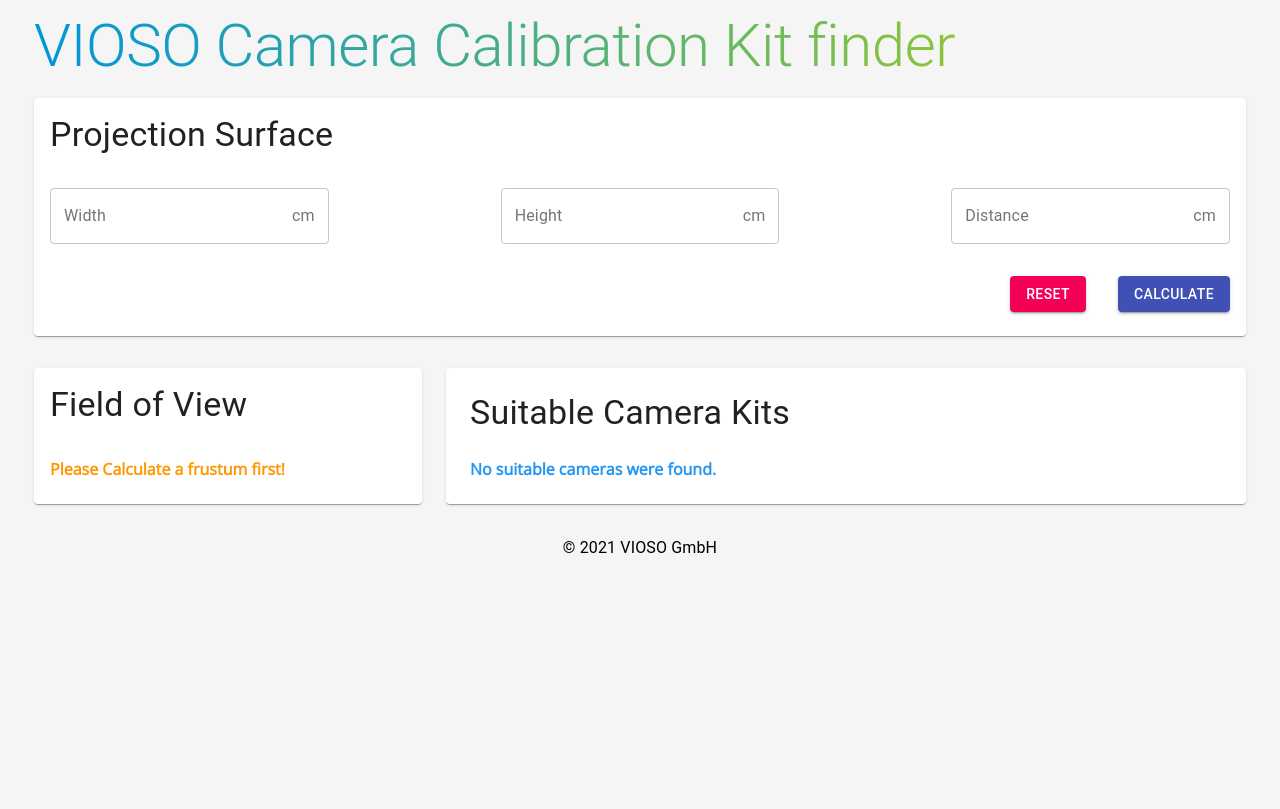
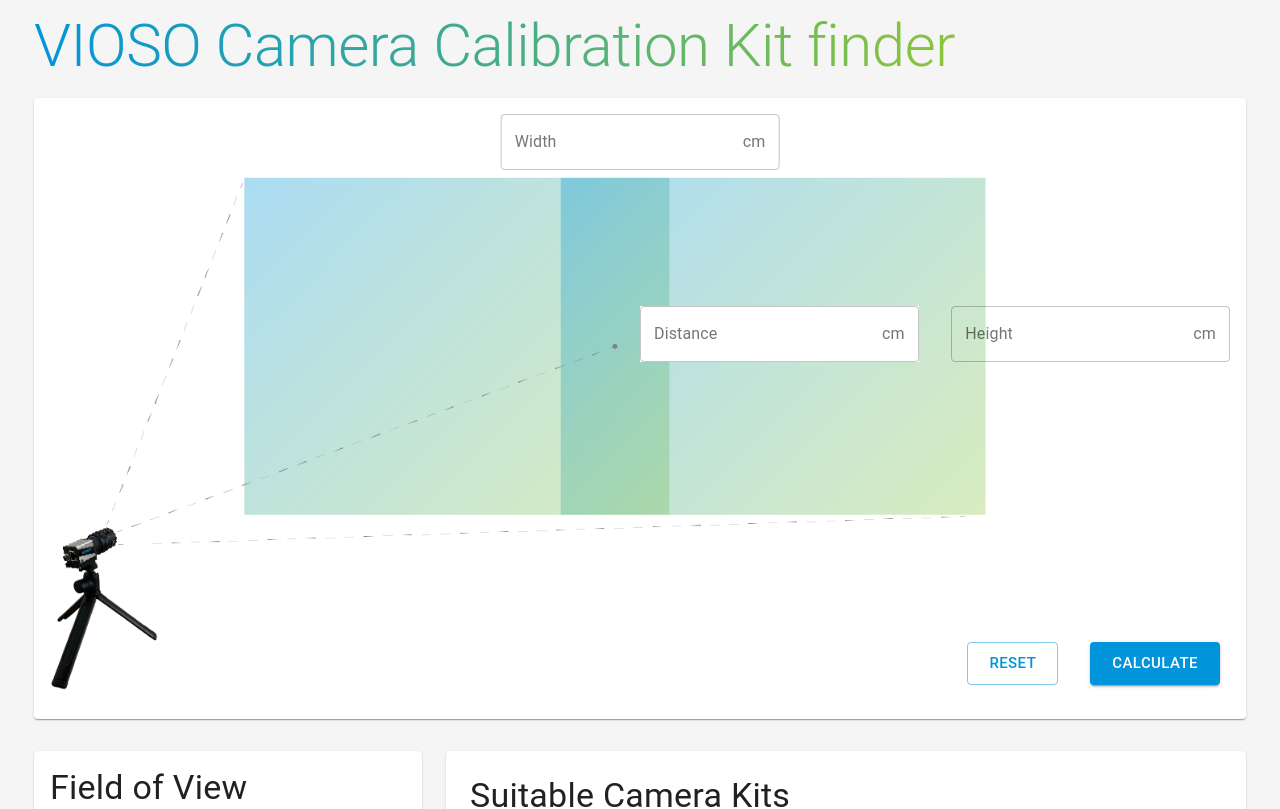
Before and after one commit to Lukas595/lens-calculator, a React (Create React App) app: page / in a window 1280 px wide. Shown: the top 809 px of the page. Built offline with nearby package versions, Linux system fonts and the light colour scheme.

Commit message:
update design

```diff
--- a/src/components/CameraTableComponent.tsx
+++ b/src/components/CameraTableComponent.tsx
@@ -30,7 +30,7 @@
                             ))}
                         </TableBody>
                     </Table>
-                : <Box color="info.main" fontWeight="bold" m={3}>No suitable cameras were found.</Box>
+                : <Box color="#0094DA" fontWeight="bold" m={3}>No suitable cameras were found.</Box>
                 }
 
             </TableContainer>
--- /dev/null
+++ b/src/components/InputComponent.css
@@ -0,0 +1,16 @@
+.container {
+    position: relative;
+    height: auto;
+    text-align: left;
+}
+
+.bottom-right {
+    position: absolute;
+    bottom: 10px;
+    right: 10px;
+}
+
+img.bgImg {
+    padding-top: 60px;
+    width: calc(100% - 240px);
+}
--- a/src/components/InputComponent.tsx
+++ b/src/components/InputComponent.tsx
@@ -1,6 +1,8 @@
-import { Box, Button, Card, CardContent, Grid, InputAdornment, TextField, Typography } from "@material-ui/core";
+import './InputComponent.css';
+import { Box, Button, Card, CardContent, createMuiTheme, Grid, InputAdornment, TextField, ThemeProvider, Typography } from "@material-ui/core";
 import React, { Component } from "react";
 import InputFormComponent from "./InputFormComponent";
+import cck from '../images/CCKC_graphic.png';
 
 type InputProps = {
     onClick: (projectionSurface: ProjectionSurface) => void,
@@ -28,6 +30,21 @@
         distance: '',
         errorMsg: {}
     }
+
+    theme = createMuiTheme({
+        palette: {
+            primary: {
+                main: '#0094DA'
+            }
+        },
+        overrides: {
+            MuiFormControl: {
+                root: {
+                    position: "absolute"
+                }
+            }
+        }
+    });
 
     handleInputChange = (event: React.ChangeEvent<HTMLInputElement>) => {
         const target = event.target;
@@ -134,9 +151,11 @@
             <Box mb={4}>
                 <Card>
                     <CardContent>
-                        <Box mb={4}>
-                            <Typography variant="h4">Projection Surface</Typography>
-                        </Box>
+
+                        <ThemeProvider theme={this.theme}>
+
+                            <div className="container">
+                                <img src={cck} className="bgImg" />
 
                                 <InputFormComponent
                                 {...this.state}
@@ -144,16 +163,20 @@
                                 handleKeyboardInput={this.handleKeyInput}
                                 />
 
-                        <Box>
+                                <div className="bottom-right">
                                     <Grid container justify="flex-end" spacing={4}>
                                         <Grid item>
-                                    <Button variant="contained" color="secondary" onClick={this.reset}>Reset</Button>
+                                            <Button variant="outlined" color="primary" size="large" onClick={this.reset}>Reset</Button>
                                         </Grid>
                                         <Grid item>
-                                    <Button variant="contained" color="primary" onClick={this.send}>Calculate</Button>
+                                            <Button variant="contained" color="primary" size="large" onClick={this.send}>Calculate</Button>
                                         </Grid>
                                     </Grid>
-                        </Box>
+                                </div>
+                            </div>
+                        </ThemeProvider>
+
+
 
                     </CardContent>
                 </Card>
--- /dev/null
+++ b/src/components/InputFormComponent.css
@@ -0,0 +1,19 @@
+.top-center {
+    position: absolute;
+    top: 0;
+    left: 50%;
+    transform: translate(-50%, 0);
+}
+
+.right-center {
+    position: absolute;
+    top: 33%;
+    right: 0;
+}
+
+.center {
+    background-color: white;
+    position: absolute;
+    top: 33%;
+    left: 50%;
+}
--- a/src/components/InputFormComponent.tsx
+++ b/src/components/InputFormComponent.tsx
@@ -1,14 +1,14 @@
 import { Box, Grid, InputAdornment, TextField } from '@material-ui/core';
 import React, { Component } from 'react';
+import './InputFormComponent.css';
 
 class InputFormComponent extends React.Component<any> {
 
     render() {
         return (
-            <Box mb={4}>
-                <Grid container justify="space-between">
-                    <Grid item>
+            <React.Fragment>
                     <TextField
+                        className="top-center"
                         error={!!this.props.errorMsg.width}
                         helperText={this.props.errorMsg.width}
                         name="width"
@@ -22,10 +22,9 @@
                         }}
                         variant="outlined"
                     />
-                    </Grid>
 
-                    <Grid item>
                     <TextField
+                        className="right-center"
                         error={!!this.props.errorMsg.height}
                         helperText={this.props.errorMsg.height}
                         name="height"
@@ -39,10 +38,9 @@
                         }}
                         variant="outlined"
                     />
-                    </Grid>
 
-                    <Grid item>
                     <TextField
+                        className="center"
                         error={!!this.props.errorMsg.distance}
                         helperText={this.props.errorMsg.distance}
                         name="distance"
@@ -56,11 +54,7 @@
                         }}
                         variant="outlined"
                     />
-                    </Grid>
-
-
-                </Grid>
-            </Box>
+            </React.Fragment>
         )
     }
 
--- a/src/components/ResultComponent.css
+++ b/src/components/ResultComponent.css
@@ -1,7 +1,7 @@
 .resultFOV {
     font-weight: bolder;
     font-size: 3rem;
-    color: #0095db;
+    color: #0094DA;
 }
 
 .resultFOV::after {
--- a/src/components/ResultComponent.tsx
+++ b/src/components/ResultComponent.tsx
@@ -18,7 +18,7 @@
                     </Box>
 
                     { !this.props.horizontalFov
-                            ? <Box color="warning.main" fontWeight="bold">Please Calculate a frustum first!</Box>
+                            ? <Box color="#B0B210" fontWeight="bold">Please Calculate a frustum first!</Box>
                             : <Grid container justify="space-between">
                                 <Grid item>
                                     <Box textAlign="center">
```
Lines whose indentation alone changed are shown as unchanged.
